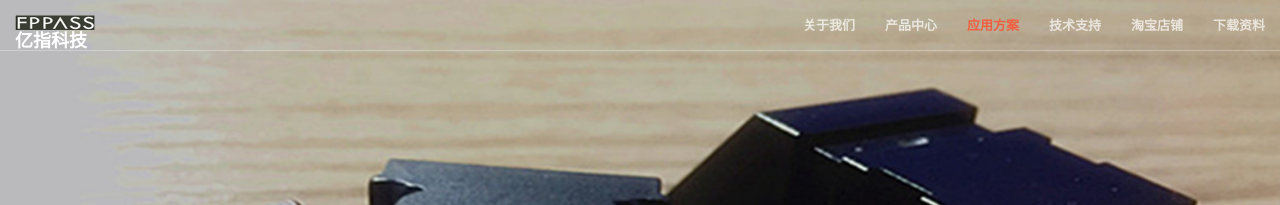
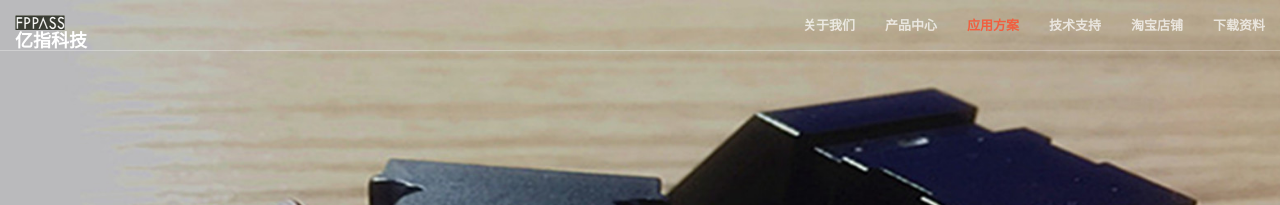
Before and after one commit to easyfp/easyfp.github.io, a Jekyll site: the page built from index.html, in a window 1280 px wide. Shown: the top 205 px of the page. Built offline with Jekyll 4.4.1, drawn with Linux system fonts in a browser that asks for light colours.

Commit message:
Update nav.html

```diff
--- a/_includes/nav.html
+++ b/_includes/nav.html
@@ -9,7 +9,7 @@
                 <span class="icon-bar"></span>
 
             </button>
-            <a class="navbar-brand page-scroll" href="#page-top"><img src="img/portfolio/7.jpg"width="80" height="15">亿指科技</a>
+            <a class="navbar-brand page-scroll" href="#page-top"><img src="img/portfolio/7.jpg"width="50" height="15">亿指科技</a>
             </div>
 
         <!-- Collect the nav links, forms, and other content for toggling -->
```
